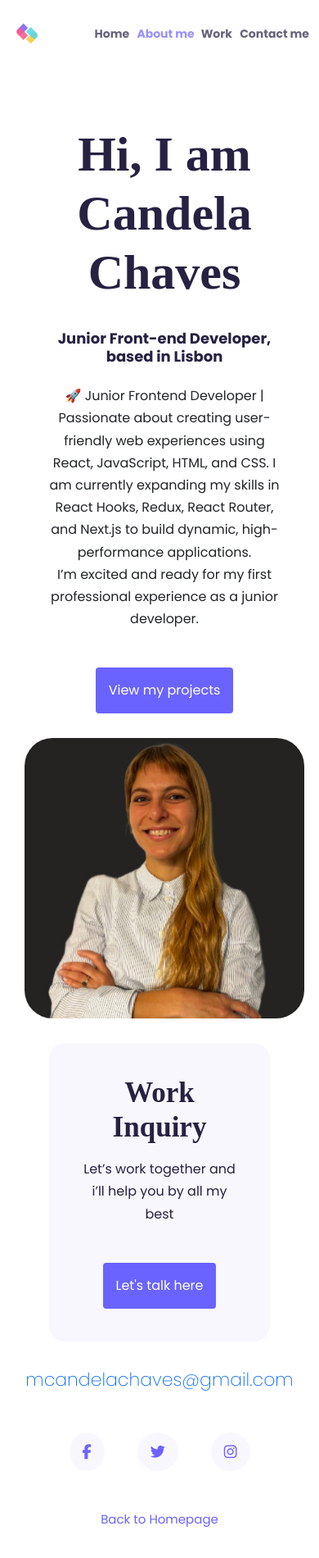
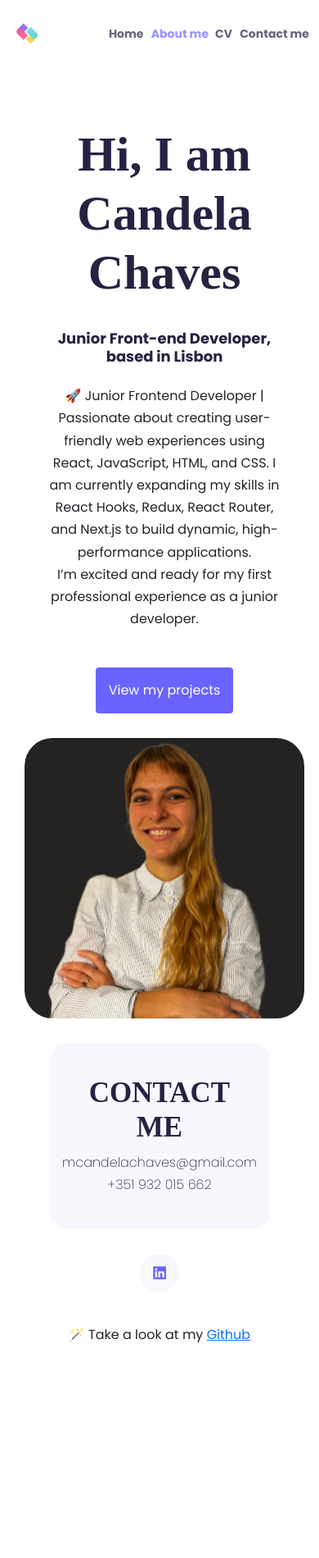
Before and after one commit to macandelachaves/portfolio-Candela, a website: page about-me.html in a window 390 px wide. Shown: the whole page at 82% size. After the commit the page ends 1718 px from the top, so only its background shows below. Drawn offline with nearby package versions, Linux system fonts and the light colour scheme; a web font is replaced by a local one.

Commit message:
work.html updated to cv.html

```diff
--- a/about-me.html
+++ b/about-me.html
@@ -54,7 +54,7 @@
           <li class="active">
             <a href="/about-me.html" title="About me page"> About me </a>
           </li>
-          <li><a href="/work.html" title="Work page"> Work</a></li>
+          <li><a href="/cv.html" title="CV page"> CV</a></li>
           <li><a href="#contact-me" title="Contact me page"> Contact me</a></li>
         </ul>
       </div>
@@ -93,53 +93,32 @@
           />
         </div>
       </div>
-      <footer>
-        <div class="contact-box">
-          <div class="row">
-            <div class="col-sm-6">
-              <h2 class="mb-3">Work Inquiry</h2>
-              <p>Let’s work together and i’ll help you by all my best</p>
-            </div>
-            <div class="col-sm-6">
-              <a href="#" class="btn btn-branding" title="Contact me">
-                Let's talk here
-              </a>
-            </div>
+     <footer>
+      <div class="contact-box">
+        <div class="row">
+          <div class="col-sm-6 d-flex justify-content-center align-items-center">
+            <h2 id="contact-me">CONTACT ME </h2></div>
+          <div class="col-sm-6 ">
+           <p class="contact-me d-flex justify-content-center mb-0" > mcandelachaves@gmail.com</p>
+          <p class=" contact-me d-flex justify-content-center mb-0"> +351 932 015 662</p>
           </div>
         </div>
-        <a
-          href="mailto:mcandelachaves@gmail.com"
-          class="contact-me d-flex justify-content-center mb-5"
-          id="contact-me"
-          title="Contact me"
-          >mcandelachaves@gmail.com</a
+      </div>
+
+      <div class="social-links mb-3">
+
+        <a href="https://www.linkedin.com/in/candela-chaves-64a43084/" target="_blank" title="Linkedin link"
+          ><i class="fa-brands fa-linkedin"></i
+        ></a>
+
+      </div>
+       <br />
+       <div class="d-flex justify-content-center mb-5">
+        🪄 Take a look at my&nbsp <a href="https://github.com/macandelachaves" target="_blanket"
+          >Github </a
         >
-        <div class="social-links mb-5">
-          <a
-            href="www.facebook.com/candela"
-            target="_blank"
-            title="Facebook link"
-          >
-            <i class="fa-brands fa-facebook-f"></i
-          ></a>
-          <a href="www.twitter.com/candela" target="_blank" title="Twitter link"
-            ><i class="fa-brands fa-twitter"></i
-          ></a>
-          <a
-            href="www.instagram.com/candela"
-            target="_blank"
-            title="Instagram link"
-          >
-            <i class="fa-brands fa-instagram"></i
-          ></a>
         </div>
-        <a
-          href="/"
-          class="back-homepage mt-5 mb-5 d-flex justify-content-center"
-          title="Back to homepage"
-          >Back to Homepage</a
-        >
-      </footer>
+    </footer>
     </div>
   </body>
 </html>
```
Also changed, not shown: index.html (+2 -2 lines), work.html (deleted, +0 -148 lines).
